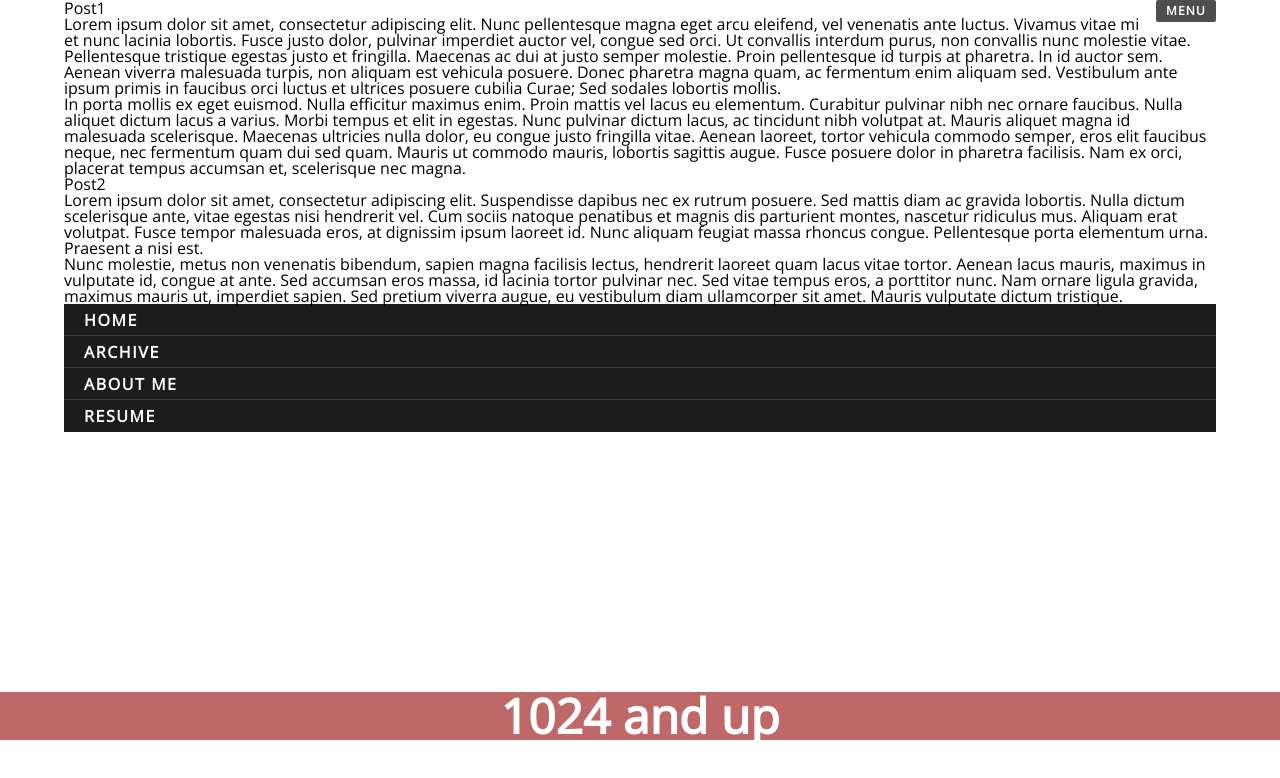
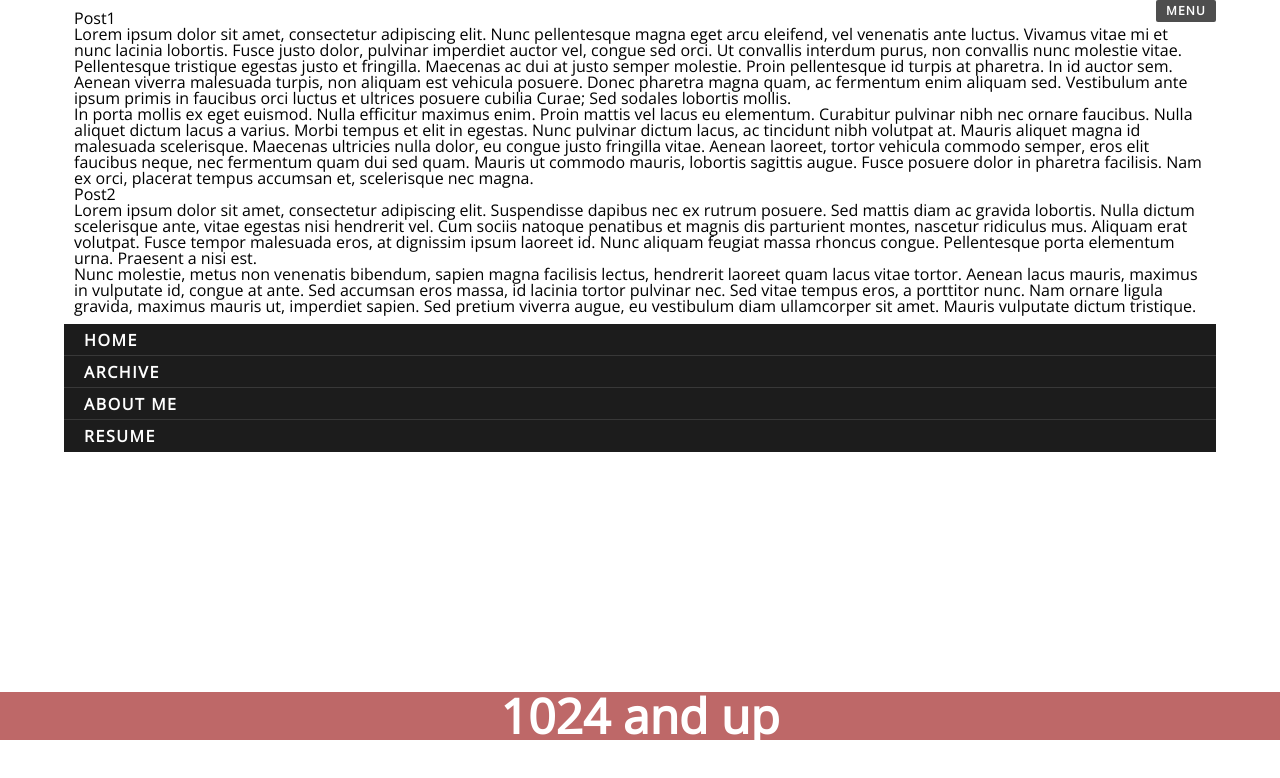
Before and after one commit to shahinism/Paper, a plain HTML site: page index.html in a window 1280 px wide. Drawn offline with nearby package versions, Linux system fonts and the light colour scheme.

Commit message:
Add a padding of 10 to columns.

```diff
--- a/style.css
+++ b/style.css
@@ -49,7 +49,10 @@ img{
 .container .columns.one,
 .container .columns.two,
 .container .columns.three,
-.container .columns.four { width: 100%; }
+.container .columns.four {
+    width: 100%;
+    padding: 10px;
+}
 
 /* Navigation bar */
 a.nav_link{
@@ -102,7 +105,7 @@ a.nav_link:focus{
 }
 
 /* Media queries */
-@media screen and (min-width: 320px){
+@media screen and (min-width: 500px){
     .container{
 	width: 90%;
 	margin: 0 auto;
```
